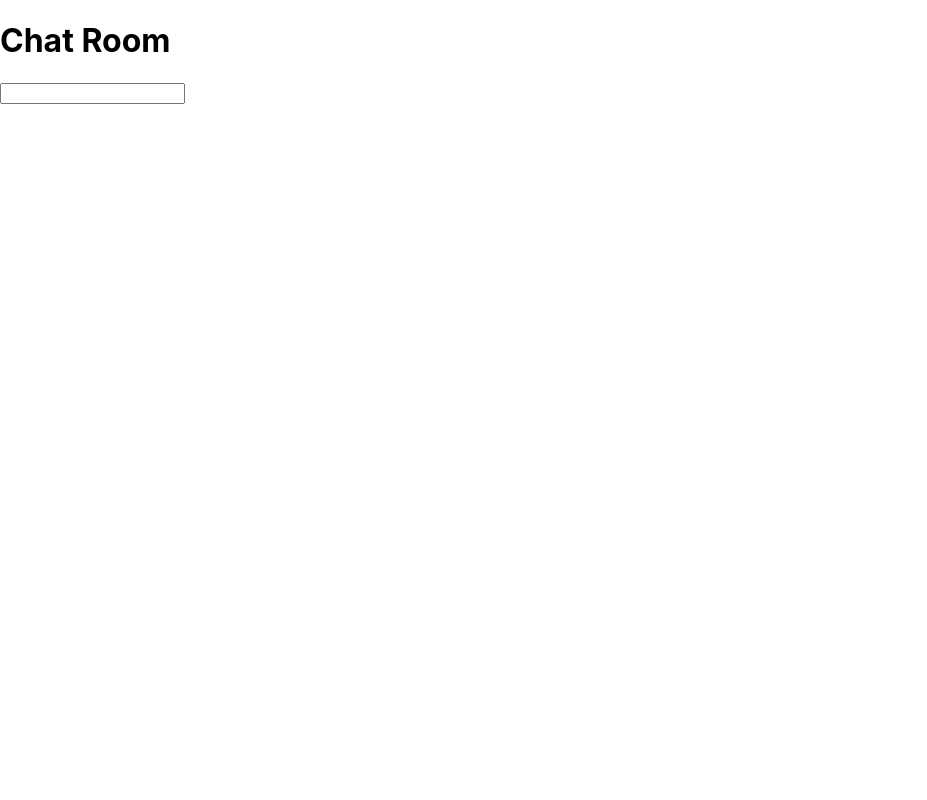
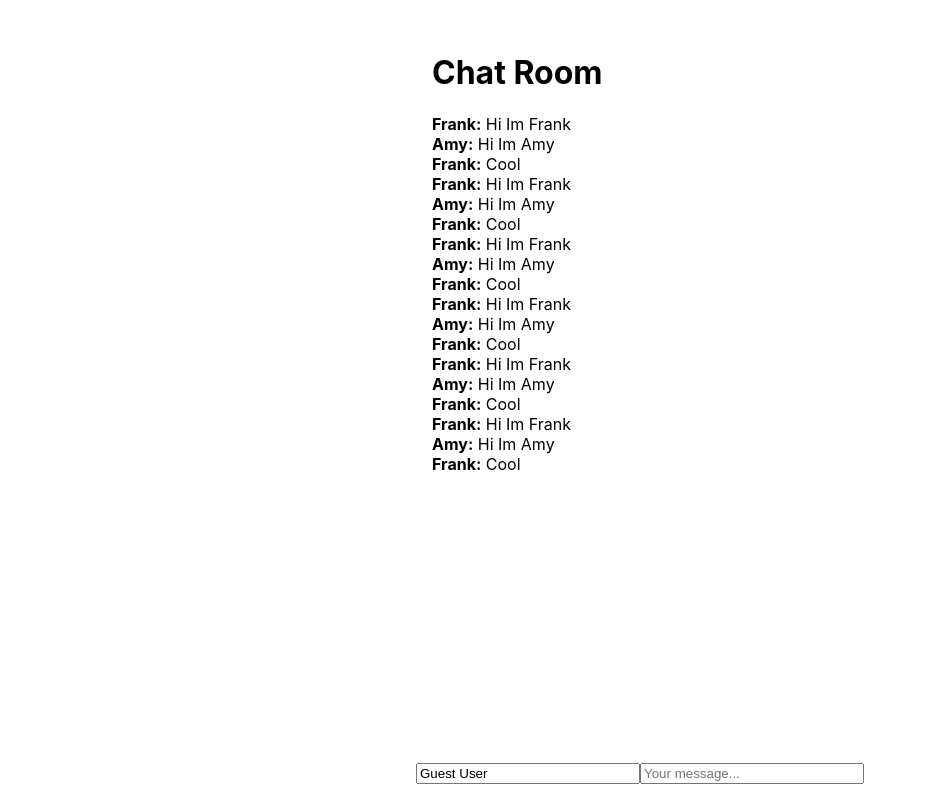
Before and after one commit to MountSinaiHealthSystem/mountsinai-chat-app-challenge, a React (Create React App) app in the folder app/: page / in a window 1280 px wide. Shown: the whole page, without its empty margins (0-927 px from the left). Built offline with nearby package versions, Linux system fonts and the light colour scheme.

Commit message:
Added basic classes

```diff
--- a/app/src/App.js
+++ b/app/src/App.js
@@ -1,12 +1,101 @@
-import React from 'react';
+import React, { useState } from 'react';
 
 function App() {
+  const [name, setName] = useState('Guest User');
+  const [messages, setMessages] = useState([
+    {
+      name: 'Frank',
+      text: 'Hi Im Frank',
+    },
+    {
+      name: 'Amy',
+      text: 'Hi Im Amy',
+    },
+    {
+      name: 'Frank',
+      text: 'Cool',
+    },
+    {
+      name: 'Frank',
+      text: 'Hi Im Frank',
+    },
+    {
+      name: 'Amy',
+      text: 'Hi Im Amy',
+    },
+    {
+      name: 'Frank',
+      text: 'Cool',
+    },
+    {
+      name: 'Frank',
+      text: 'Hi Im Frank',
+    },
+    {
+      name: 'Amy',
+      text: 'Hi Im Amy',
+    },
+    {
+      name: 'Frank',
+      text: 'Cool',
+    },
+    {
+      name: 'Frank',
+      text: 'Hi Im Frank',
+    },
+    {
+      name: 'Amy',
+      text: 'Hi Im Amy',
+    },
+    {
+      name: 'Frank',
+      text: 'Cool',
+    },
+    {
+      name: 'Frank',
+      text: 'Hi Im Frank',
+    },
+    {
+      name: 'Amy',
+      text: 'Hi Im Amy',
+    },
+    {
+      name: 'Frank',
+      text: 'Cool',
+    },
+    {
+      name: 'Frank',
+      text: 'Hi Im Frank',
+    },
+    {
+      name: 'Amy',
+      text: 'Hi Im Amy',
+    },
+    {
+      name: 'Frank',
+      text: 'Cool',
+    },
+  ]);
+
   return (
     <div className="app-wrap">
-      <h1 className="chat-title">Chat Room</h1>
-      <div className="messages">
+      <div className="app-content">
+        <h1 className="chat-title">Chat Room</h1>
+        <div className="messages">
+          {messages.map((message) => {
+            const myMessage = message.name === name;
+            return (
+              <div className={`message${myMessage ? ' my-message' : ''}`}>
+                <strong>{message.name}:</strong> {message.text}
+              </div>
+            );
+          })}
+        </div>
+        <div className="controls">
+          <input placeholder="Your name..." type="text" value={name} onChange={(e) => setName(e.target.value)}/>
+          <input placeholder="Your message..." type="text" />
+        </div>
       </div>
-      <input type="text" />
     </div>
   );
 }
--- a/app/src/index.css
+++ b/app/src/index.css
@@ -7,5 +7,52 @@ body {
   -moz-osx-font-smoothing: grayscale;
 }
 
+* {
+  box-sizing: border-box;
+}
+
 .app-wrap {
+  display: flex;
+  flex-direction: column;
+  align-items: center;
 }
+
+.app-content {
+  position: relative;
+  padding: 2rem;
+  width: 100%;
+  max-width: 30rem;
+  height: 100vh;
+  display: flex;
+  flex-direction: column;
+}
+
+.messages {
+  overflow: auto;
+}
+
+.messages:after {
+  content: '';
+  display: table;
+  clear: both;
+}
+
+.message {
+  clear: both;
+}
+
+.my-message {
+  float: right;
+}
+
+.controls {
+  position: absolute;
+  bottom: 0;
+  left: 0;
+  right: 0;
+  padding: 1rem;
+}
+
+.controls input {
+  width: 50%;
+}
```
